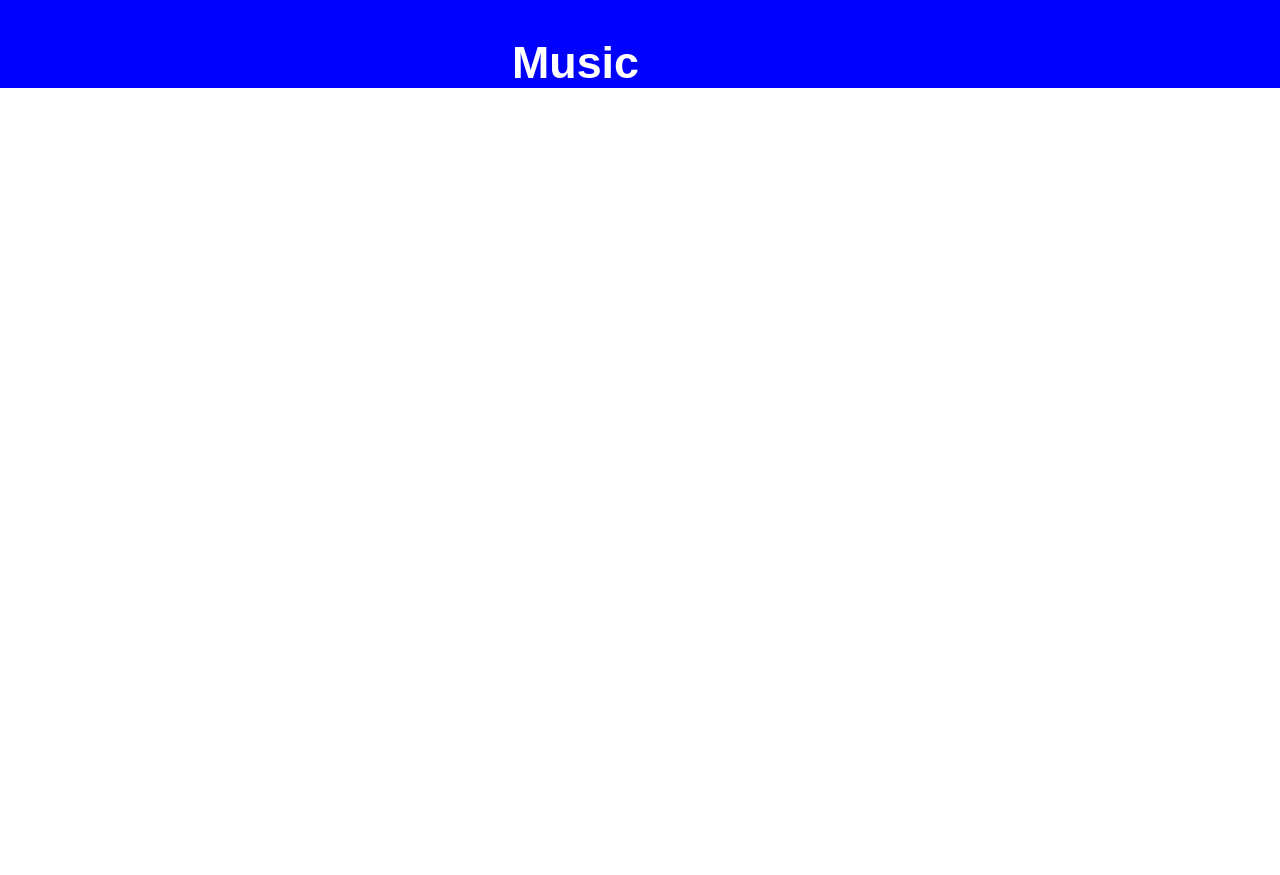
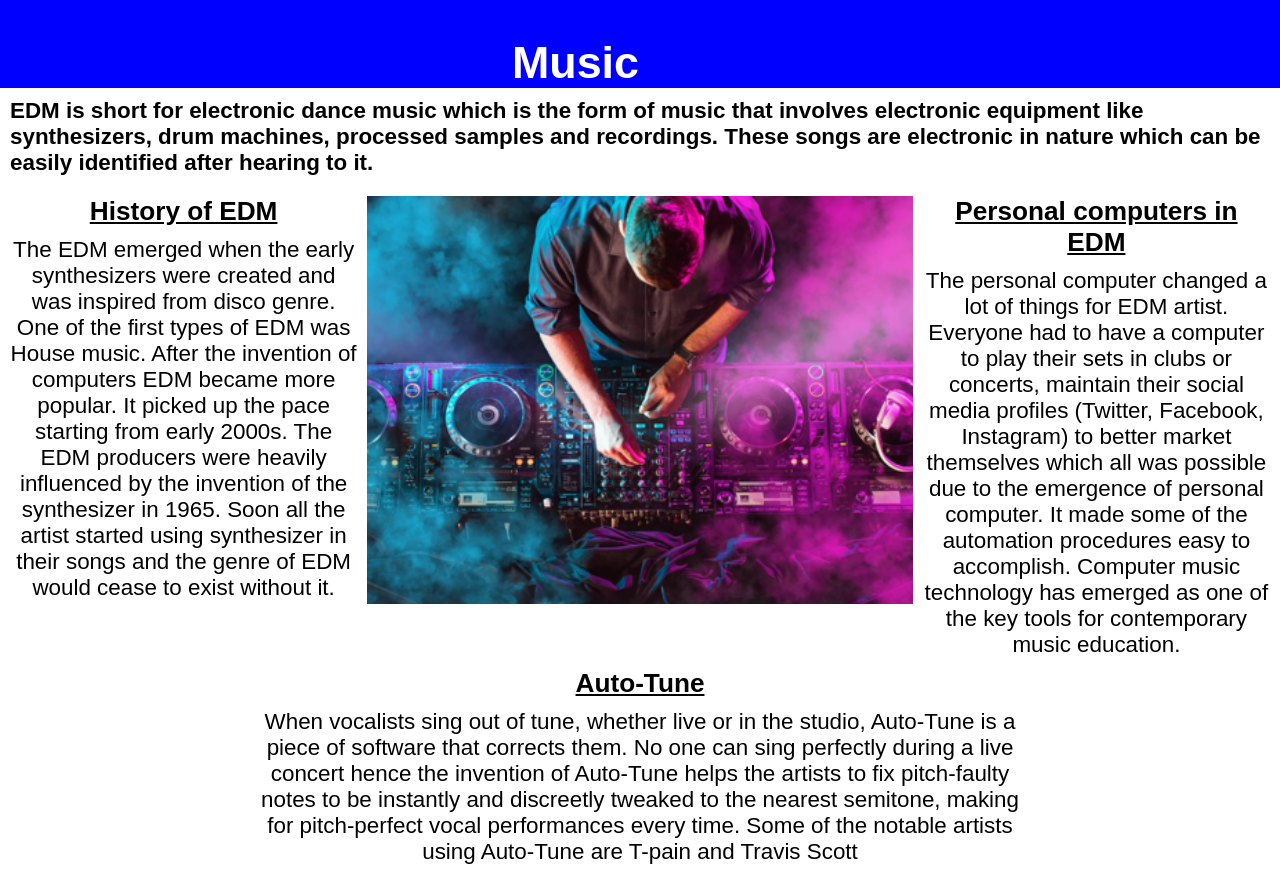
Before and after one commit to ShivamSpm/Technological-Innovation-Website, a plain HTML site: page music.html in a window 1280 px wide. Shown: the part 94-969 px from the top of the page. Before the commit the page ends 800 px from the top, so only its background shows below. Drawn offline with Linux system fonts and the light colour scheme.

Commit message:
Added music and healthcare pages

```diff
--- a/music.html
+++ b/music.html
@@ -5,6 +5,7 @@
     <meta http-equiv="X-UA-Compatible" content="IE=edge">
     <meta name="viewport" content="width=device-width, initial-scale=1.0">
     <link rel="stylesheet" href="styles.css">
+    <link rel="stylesheet" href="weapons-style.css">
     <link rel="stylesheet" href="https://cdnjs.cloudflare.com/ajax/libs/font-awesome/4.7.0/css/font-awesome.min.css" />
     <title>Music page</title>
 </head>
@@ -25,6 +26,64 @@
     <div class="selected-menu">
         <h1 class="selected-menu-text">Music</h1>
     </div>
+    <div class="info-paragraph">
+      <p>
+        EDM is short for electronic dance music which is the form of music that involves
+        electronic equipment like synthesizers, drum machines, processed samples and recordings.
+        These songs are electronic in nature which can be easily identified after hearing to it.
+      </p>
+    </div>
+    <div class="weapon-main-content-container">
+      <div class="ai-content-container">
+        <h3>
+          History of EDM
+        </h3>
+        <p>
+          The EDM emerged when the early synthesizers were
+          created and was inspired from disco genre. One of
+          the first types of EDM was House music. After the
+          invention of computers EDM became more popular. It
+          picked up the pace starting from early 2000s. The
+          EDM producers were heavily influenced by the invention
+          of the synthesizer in 1965. Soon all the artist started
+          using synthesizer in their songs and the genre of EDM
+          would cease to exist without it.
+        </p>
+      </div>
+
+      <div class="weapon-img-container">
+        <img src="./images/EDM-img.PNG" alt="Impacts of Military Technology"/>
+      </div>
+
+      <div class="cyber-content-container">
+        <h3>
+          Personal computers in EDM
+        </h3>
+        <p>
+          The personal computer changed a lot of things for EDM artist.
+          Everyone had to have a computer to play their sets in clubs or
+          concerts, maintain their social media profiles (Twitter, Facebook, Instagram)
+          to better market themselves which all was possible due to the
+          emergence of personal computer. It made some of the automation
+          procedures easy to accomplish. Computer music technology has emerged
+          as one of the key tools for contemporary music education.
+        </p>
+      </div>
+    </div>
+    <div class="last-info-container">
+      <h3>
+        Auto-Tune
+      </h3>
+      <p>
+        When vocalists sing out of tune, whether live or in the studio,
+        Auto-Tune is a piece of software that corrects them. No one can
+        sing perfectly during a live concert hence the invention of
+        Auto-Tune helps the artists to fix pitch-faulty notes to be instantly
+        and discreetly tweaked to the nearest semitone, making for
+        pitch-perfect vocal performances every time. Some of the notable
+        artists using Auto-Tune are T-pain and Travis Scott
+      </p>
+    </div>
 
     <script src="index.js"></script>
 </body>
```
Also changed, not shown: healthcare.html (+59 -0 lines), images/EDM-img.PNG (added), images/healthcare-img.PNG (added).
